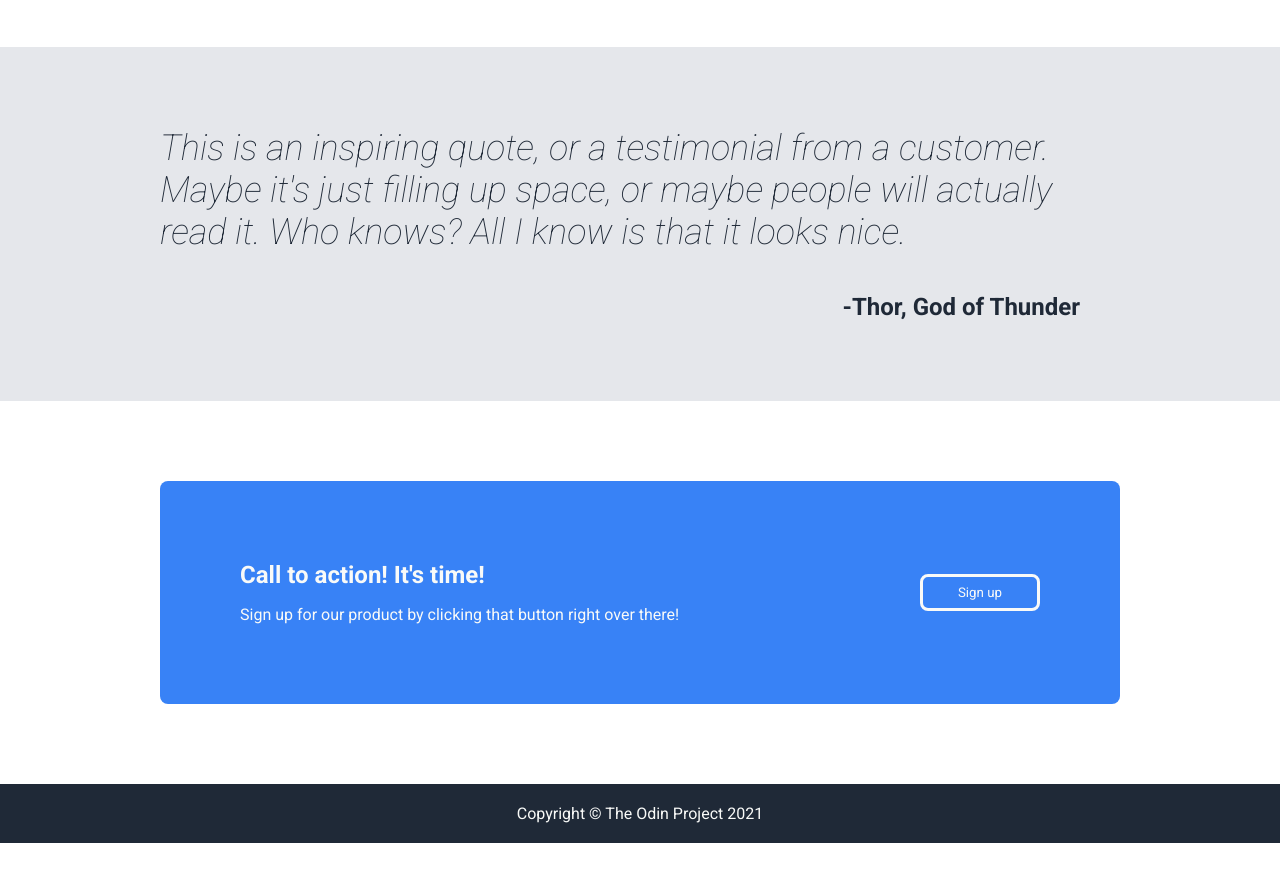
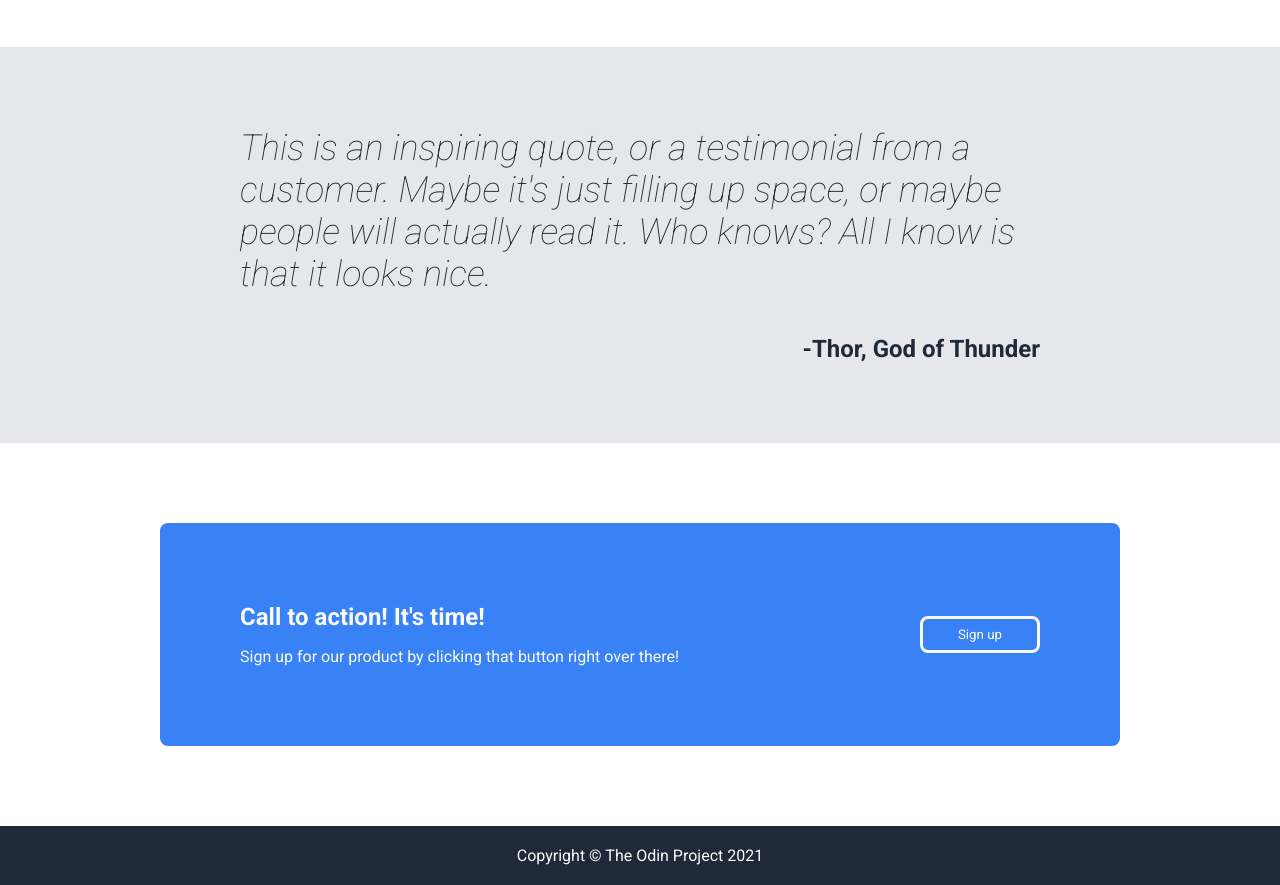
Before and after one commit to Tirnoch/foundations-landing-page, a plain HTML site: page index.html in a window 1280 px wide. Shown: the part 840-1725 px from the top of the page. Before the commit the page ends 1683 px from the top, so only its background shows below. Drawn offline with Linux system fonts and the light colour scheme.

Commit message:
fix padding values @quote/article

```diff
--- a/styles.css
+++ b/styles.css
@@ -113,13 +113,14 @@ button {
   font-weight: lighter;
   font-style: italic;
   color: #1f2937;
+  padding: 0 5rem;
 }
 .quote h3 {
   align-self: flex-end;
   font-size: 24px;
   font-weight: 700;
   color: #1f2937;
-  padding-right: 2.5rem;
+  padding-right: 5rem;
 }
 .cta {
   background-color: #3882f6;
```
